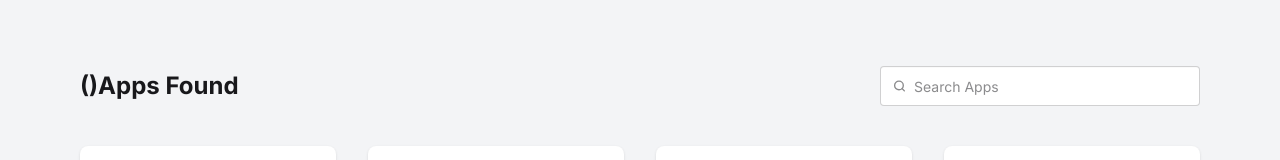
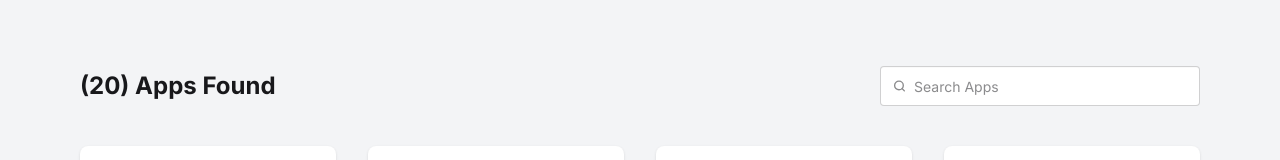
Before and after one commit to Anzumul-Jubayer/hero-io, a React (Vite) app: page /apps in a window 1280 px wide. Shown: the part 257-417 px from the top of the page. Built offline with nearby package versions, Linux system fonts and the light colour scheme.

Commit message:
search-functionality

```diff
--- a/src/Components/AppCards.jsx
+++ b/src/Components/AppCards.jsx
@@ -5,7 +5,7 @@ const AppCards = ({ app }) => {
 
   return (
     <div>
-      <div className="card bg-base-100  shadow-sm">
+      <div className="card bg-base-100  shadow-sm hover:scale-102 transition ease-in-out">
         <figure className=" bg-gray-100 m-6 p-8 rounded-lg">
           <img
             src={image}
--- a/src/Pages/Apps.jsx
+++ b/src/Pages/Apps.jsx
@@ -1,9 +1,13 @@
-import React from "react";
+import React, { useState } from "react";
 import useAppData from "../Hook/useAppData";
 import AppCards from "../Components/AppCards";
 
 const Apps = () => {
   const { apps } = useAppData();
+  const [search,setSearch]=useState('')
+  const term =search.trim().toLocaleLowerCase()
+  const searchedApps=term?apps.filter(app=>app.title.toLocaleLowerCase().includes(term)):apps
+  console.log(searchedApps)
   return (
     <div>
       <h1 className="font-bold text-4xl text-center mt-12">
@@ -13,7 +17,7 @@ const Apps = () => {
         Explore All Apps on the Market developed by us. We code for Millions
       </p>
       <div className="flex flex-col lg:flex-row justify-between items-center mx-4 lg:mx-0 lg:px-20 my-10 gap-4 lg:gap-0">
-        <p className="font-bold text-2xl">()Apps Found</p>
+        <p className="font-bold text-2xl">({searchedApps.length}) Apps Found</p>
         <label className="input">
           <svg
             className="h-[1em] opacity-50"
@@ -31,11 +35,11 @@ const Apps = () => {
               <path d="m21 21-4.3-4.3"></path>
             </g>
           </svg>
-          <input type="search" required placeholder="Search Apps" />
+          <input onChange={(e)=>setSearch(e.target.value)} type="search" value={search} required placeholder="Search Apps" />
         </label>
       </div>
       <div className="grid grid-cols-1 md:grid-cols-2 lg:grid-cols-4 gap-8 px-2 md:px-5 lg:px-20">
-        {apps.map((app) => (
+        {searchedApps.map((app) => (
           <AppCards key={app.id} app={app}></AppCards>
         ))}
       </div>
```
